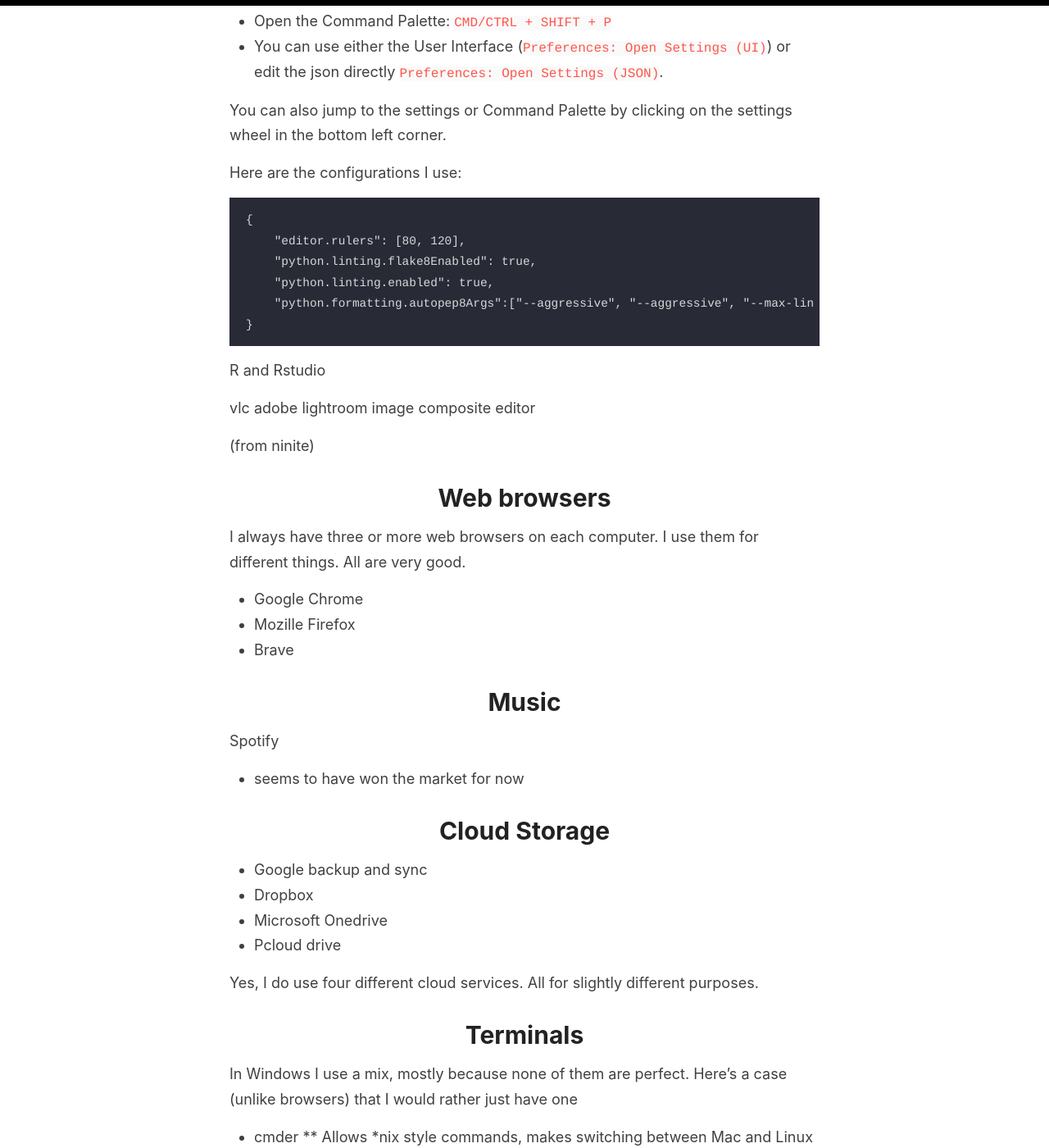
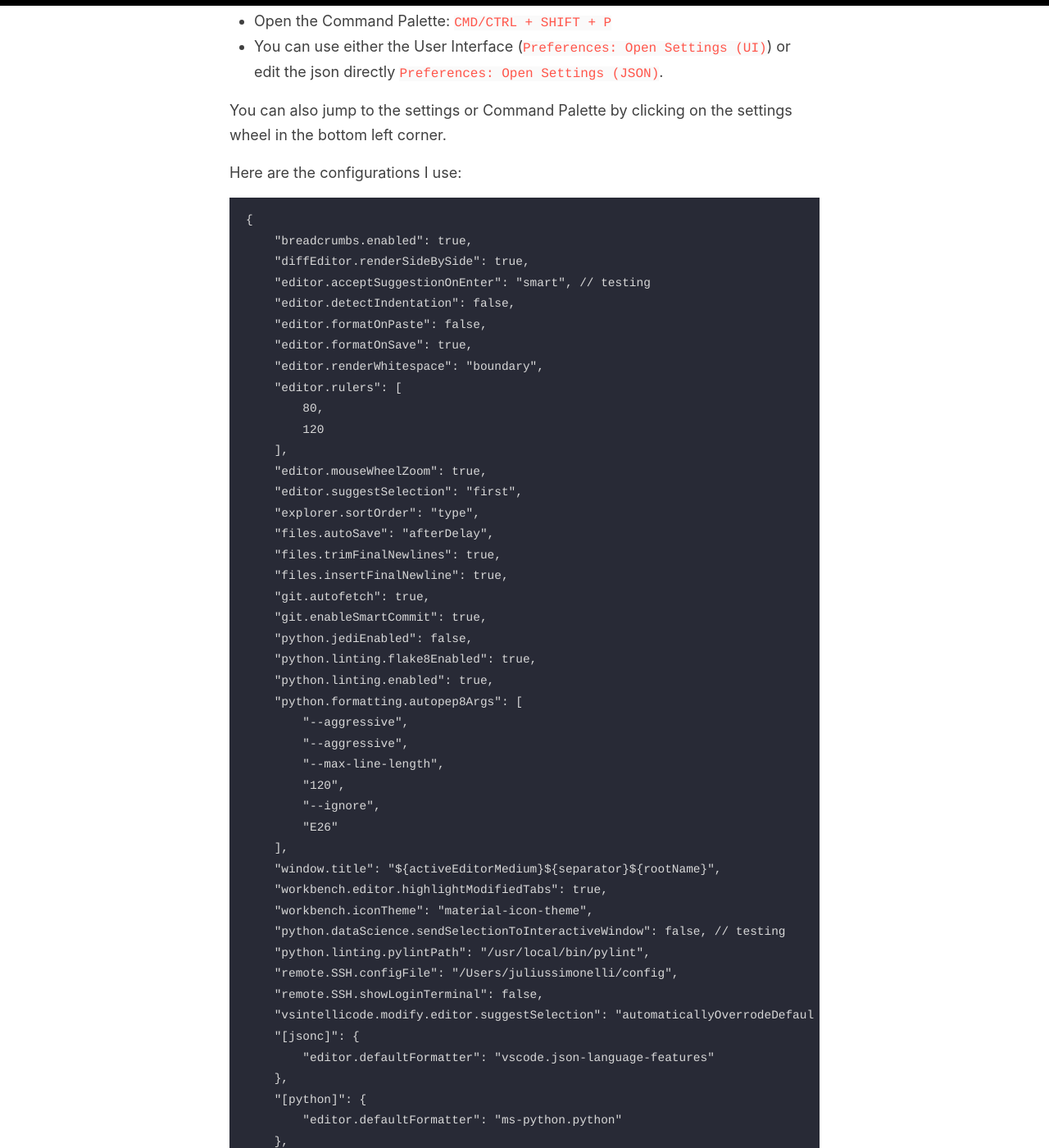
Before and after one commit to jss367/blog, a Jekyll site: the page built from _posts/2018-10-10-Software-I-Use.md, in a window 1280 px wide and 1400 px high, scrolled down 2258 px. Shown: the whole window at 82% size. Built offline with Jekyll 4.4.1, drawn with Linux system fonts in a browser that asks for light colours; some of the changed text lies outside the part shown.

Commit message:
Update 2018-10-10-Software-I-Use.md

````diff
--- a/_posts/2018-10-10-Software-I-Use.md
+++ b/_posts/2018-10-10-Software-I-Use.md
@@ -71,11 +71,52 @@ You can also jump to the settings or Command Palette by clicking on the settings
 Here are the configurations I use:
 ```
 {
-    "editor.rulers": [80, 120],
+    "breadcrumbs.enabled": true,
+    "diffEditor.renderSideBySide": true,
+    "editor.acceptSuggestionOnEnter": "smart", // testing
+    "editor.detectIndentation": false,
+    "editor.formatOnPaste": false,
+    "editor.formatOnSave": true,
+    "editor.renderWhitespace": "boundary",
+    "editor.rulers": [
+        80,
+        120
+    ],
+    "editor.mouseWheelZoom": true,
+    "editor.suggestSelection": "first",
+    "explorer.sortOrder": "type",
+    "files.autoSave": "afterDelay",
+    "files.trimFinalNewlines": true,
+    "files.insertFinalNewline": true,
+    "git.autofetch": true,
+    "git.enableSmartCommit": true,
+    "python.jediEnabled": false,
     "python.linting.flake8Enabled": true,
     "python.linting.enabled": true,
-    "python.formatting.autopep8Args":["--aggressive", "--aggressive", "--max-line-length", "120", "--ignore", "E26"],
+    "python.formatting.autopep8Args": [
+        "--aggressive",
+        "--aggressive",
+        "--max-line-length",
+        "120",
+        "--ignore",
+        "E26"
+    ],
+    "window.title": "${activeEditorMedium}${separator}${rootName}",
+    "workbench.editor.highlightModifiedTabs": true,
+    "workbench.iconTheme": "material-icon-theme",
+    "python.dataScience.sendSelectionToInteractiveWindow": false, // testing
+    "python.linting.pylintPath": "/usr/local/bin/pylint",
+    "remote.SSH.configFile": "/Users/juliussimonelli/config",
+    "remote.SSH.showLoginTerminal": false,
+    "vsintellicode.modify.editor.suggestSelection": "automaticallyOverrodeDefaultValue",
+    "[jsonc]": {
+        "editor.defaultFormatter": "vscode.json-language-features"
+    },
+    "[python]": {
+        "editor.defaultFormatter": "ms-python.python"
+    },
 }
+
 ```
 
 R and Rstudio
````
